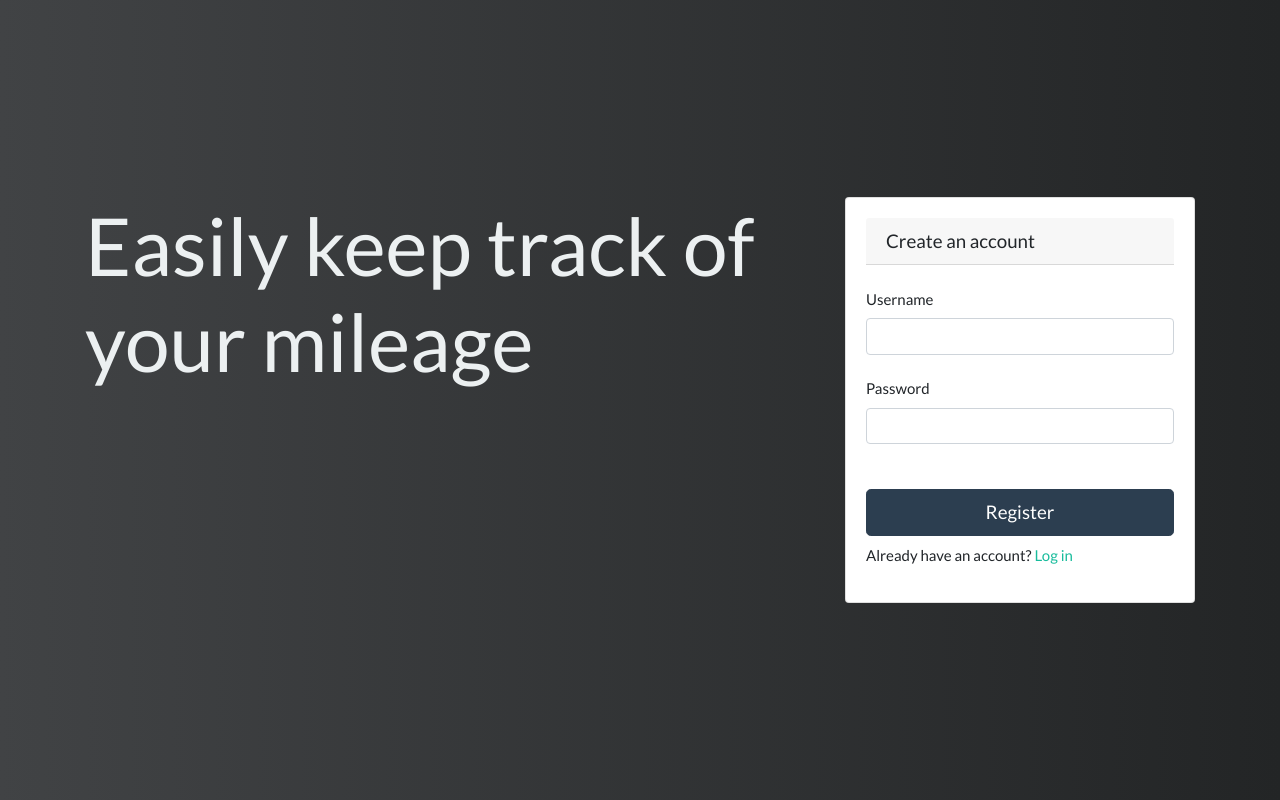
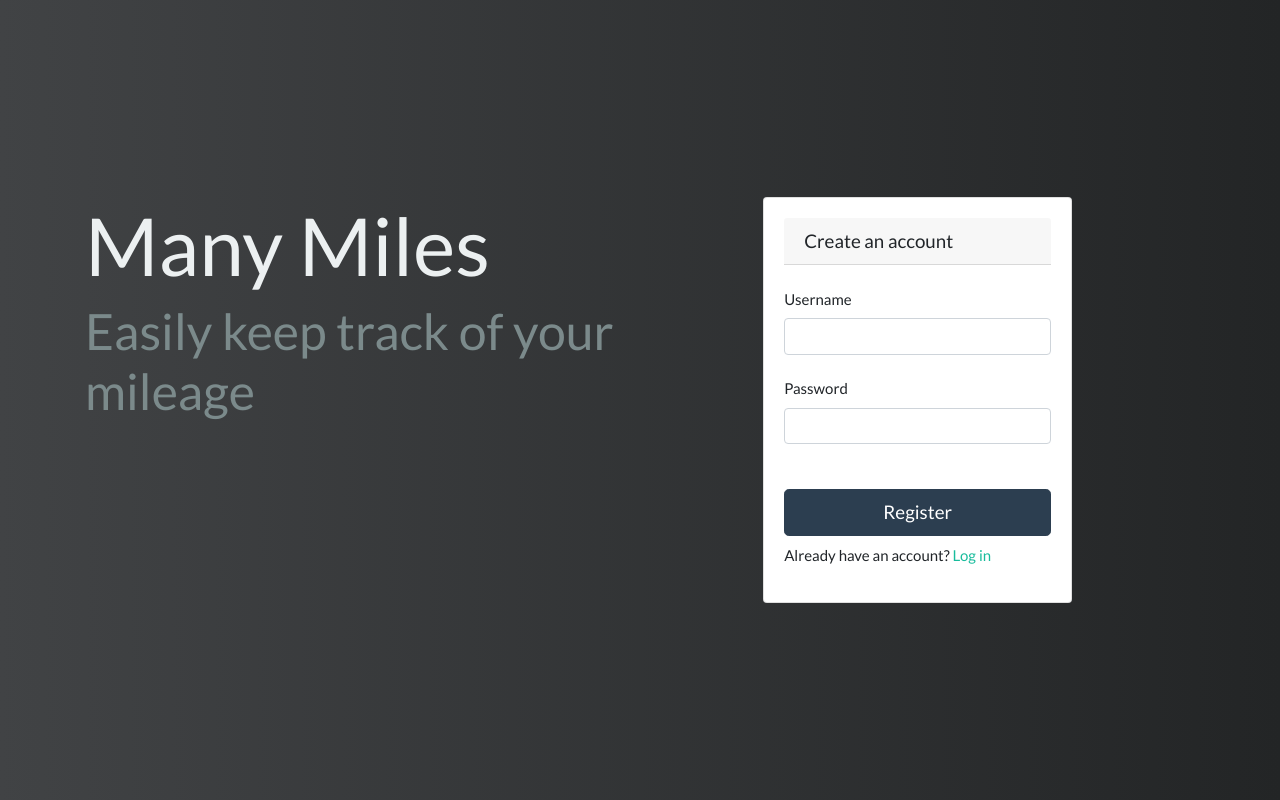
Before and after one commit to jakebrehm/manymiles-v1, a Flask app: page /register in a window 1280 px wide. Run offline with Flask 2, Linux system fonts and the light colour scheme; some libraries are stand-ins or nearby versions.

Commit message:
Made changes to the register page.

```diff
--- a/mileage_tracker/templates/login.html
+++ b/mileage_tracker/templates/login.html
@@ -2,14 +2,11 @@
 
 {% block body %}
 
-    <!-- <div class="container vertical-center"> -->
-    <!-- <div class="container vertical-center my-50"> -->
     <div class="container vertical-center">
         <div class="row vertical-margins">
             <div class="col-md-8">
                 <h1 class="text-light display-4 slogan-lg">Many Miles</h1>
                 <h3 class="text-dark display-4 slogan-md">Easily keep track of your mileage</h3>
-                <!-- <h1 class="text-light display-4 slogan" style="font-size: 80px;">Easily keep track of your mileage</h1> -->
             </div>
             <div class="col-md-4">
                 <div class="card">
--- a/mileage_tracker/templates/register.html
+++ b/mileage_tracker/templates/register.html
@@ -3,9 +3,10 @@
 {% block body %}
 
     <div class="container vertical-center">
-        <div class="row">
+        <div class="row vertical-margins">
             <div class="col-md-8">
-                <h1 class="text-light display-4 slogan" style="font-size: 80px;">Easily keep track of your mileage</h1>
+                <h1 class="text-light display-4 slogan-lg">Many Miles</h1>
+                <h3 class="text-dark display-4 slogan-md">Easily keep track of your mileage</h3>
             </div>
             <div class="col-md-4">
                 <div class="card">
```
